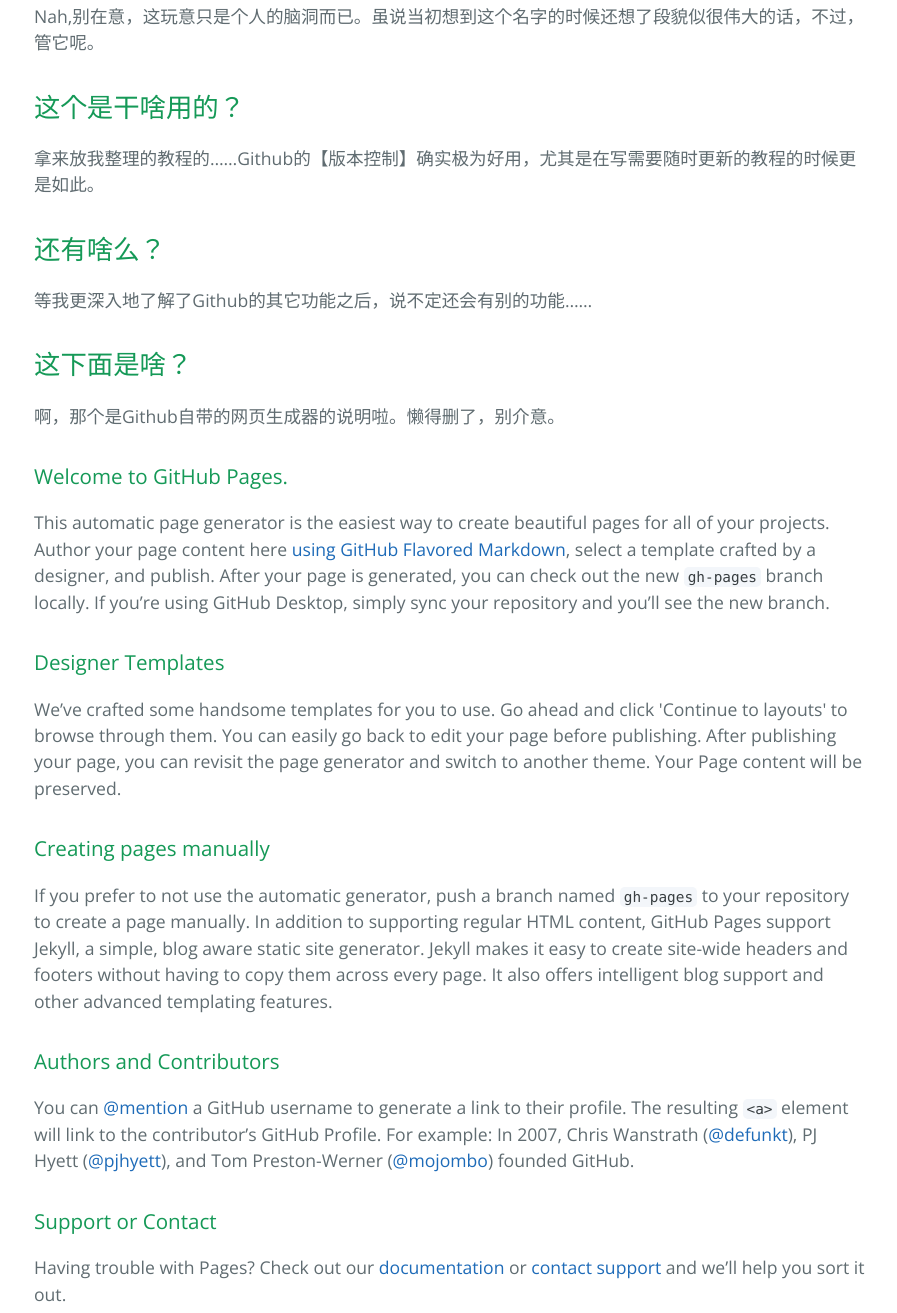
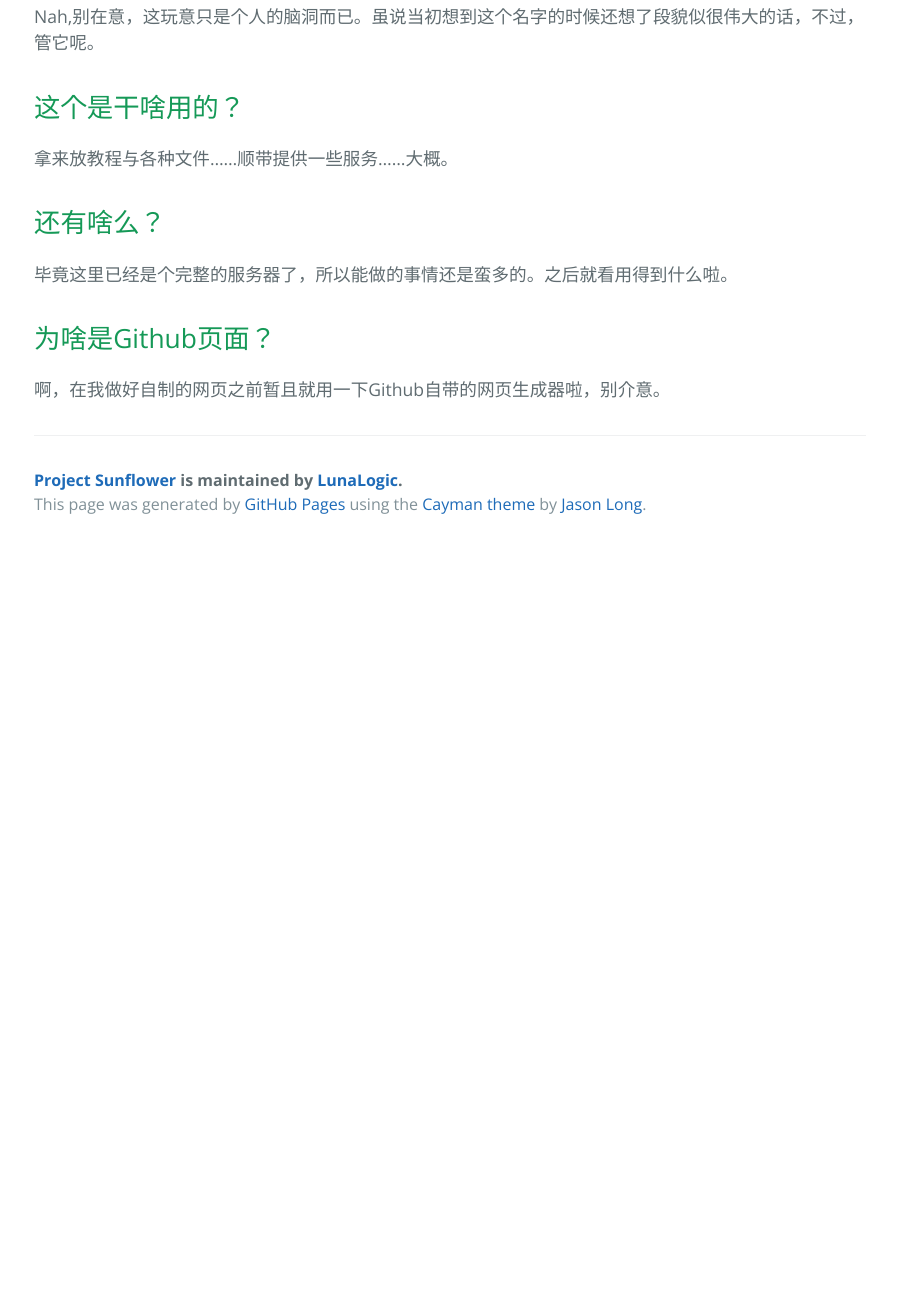
Before and after one commit to LunaLogic/projectsunflower, a plain HTML site: page index.html in a window 1280 px wide. Shown: the part 507-1820 px from the top of the page, without its empty margins (190-1087 px from the left). After the commit the page ends 1055 px from the top, so only its background shows below. Drawn offline with nearby package versions, Linux system fonts and the light colour scheme.

```diff
--- a/index.html
+++ b/index.html
@@ -30,42 +30,17 @@
 <h2>
 <a id="这个是干啥用的" class="anchor" href="#%E8%BF%99%E4%B8%AA%E6%98%AF%E5%B9%B2%E5%95%A5%E7%94%A8%E7%9A%84" aria-hidden="true"><span aria-hidden="true" class="octicon octicon-link"></span></a>这个是干啥用的？</h2>
 
-<p>拿来放我整理的教程的……Github的【版本控制】确实极为好用，尤其是在写需要随时更新的教程的时候更是如此。</p>
+<p>拿来放教程与各种文件……顺带提供一些服务……大概。</p>
 
 <h2>
 <a id="还有啥么" class="anchor" href="#%E8%BF%98%E6%9C%89%E5%95%A5%E4%B9%88" aria-hidden="true"><span aria-hidden="true" class="octicon octicon-link"></span></a>还有啥么？</h2>
 
-<p>等我更深入地了解了Github的其它功能之后，说不定还会有别的功能……</p>
+<p>毕竟这里已经是个完整的服务器了，所以能做的事情还是蛮多的。之后就看用得到什么啦。</p>
 
 <h2>
-<a id="这下面是啥" class="anchor" href="#%E8%BF%99%E4%B8%8B%E9%9D%A2%E6%98%AF%E5%95%A5" aria-hidden="true"><span aria-hidden="true" class="octicon octicon-link"></span></a>这下面是啥？</h2>
+<a id="为啥是github页面" class="anchor" href="#%E4%B8%BA%E5%95%A5%E6%98%AFgithub%E9%A1%B5%E9%9D%A2" aria-hidden="true"><span aria-hidden="true" class="octicon octicon-link"></span></a>为啥是Github页面？</h2>
 
-<p>啊，那个是Github自带的网页生成器的说明啦。懒得删了，别介意。</p>
-
-<h3>
-<a id="welcome-to-github-pages" class="anchor" href="#welcome-to-github-pages" aria-hidden="true"><span aria-hidden="true" class="octicon octicon-link"></span></a>Welcome to GitHub Pages.</h3>
-
-<p>This automatic page generator is the easiest way to create beautiful pages for all of your projects. Author your page content here <a href="https://guides.github.com/features/mastering-markdown/">using GitHub Flavored Markdown</a>, select a template crafted by a designer, and publish. After your page is generated, you can check out the new <code>gh-pages</code> branch locally. If you’re using GitHub Desktop, simply sync your repository and you’ll see the new branch.</p>
-
-<h3>
-<a id="designer-templates" class="anchor" href="#designer-templates" aria-hidden="true"><span aria-hidden="true" class="octicon octicon-link"></span></a>Designer Templates</h3>
-
-<p>We’ve crafted some handsome templates for you to use. Go ahead and click 'Continue to layouts' to browse through them. You can easily go back to edit your page before publishing. After publishing your page, you can revisit the page generator and switch to another theme. Your Page content will be preserved.</p>
-
-<h3>
-<a id="creating-pages-manually" class="anchor" href="#creating-pages-manually" aria-hidden="true"><span aria-hidden="true" class="octicon octicon-link"></span></a>Creating pages manually</h3>
-
-<p>If you prefer to not use the automatic generator, push a branch named <code>gh-pages</code> to your repository to create a page manually. In addition to supporting regular HTML content, GitHub Pages support Jekyll, a simple, blog aware static site generator. Jekyll makes it easy to create site-wide headers and footers without having to copy them across every page. It also offers intelligent blog support and other advanced templating features.</p>
-
-<h3>
-<a id="authors-and-contributors" class="anchor" href="#authors-and-contributors" aria-hidden="true"><span aria-hidden="true" class="octicon octicon-link"></span></a>Authors and Contributors</h3>
-
-<p>You can <a href="https://help.github.com/articles/basic-writing-and-formatting-syntax/#mentioning-users-and-teams" class="user-mention">@mention</a> a GitHub username to generate a link to their profile. The resulting <code>&lt;a&gt;</code> element will link to the contributor’s GitHub Profile. For example: In 2007, Chris Wanstrath (<a href="https://github.com/defunkt" class="user-mention">@defunkt</a>), PJ Hyett (<a href="https://github.com/pjhyett" class="user-mention">@pjhyett</a>), and Tom Preston-Werner (<a href="https://github.com/mojombo" class="user-mention">@mojombo</a>) founded GitHub.</p>
-
-<h3>
-<a id="support-or-contact" class="anchor" href="#support-or-contact" aria-hidden="true"><span aria-hidden="true" class="octicon octicon-link"></span></a>Support or Contact</h3>
-
-<p>Having trouble with Pages? Check out our <a href="https://help.github.com/pages">documentation</a> or <a href="https://github.com/contact">contact support</a> and we’ll help you sort it out.</p>
+<p>啊，在我做好自制的网页之前暂且就用一下Github自带的网页生成器啦，别介意。</p>
 
       <footer class="site-footer">
         <span class="site-footer-owner"><a href="https://github.com/LunaLogic/projectsunflower">Project Sunflower</a> is maintained by <a href="https://github.com/LunaLogic">LunaLogic</a>.</span>
```
Also changed, not shown: params.json (+1 -1 lines).
